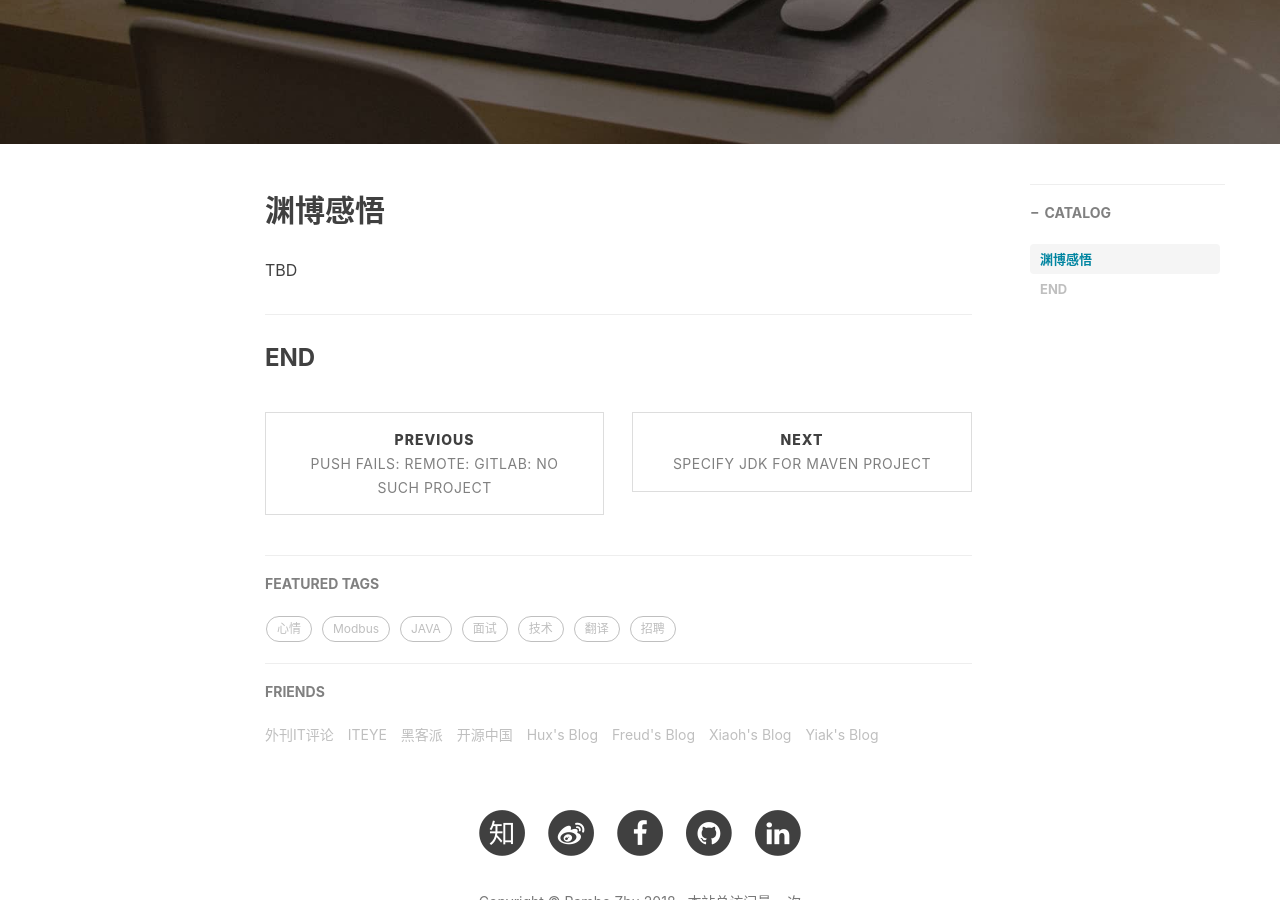
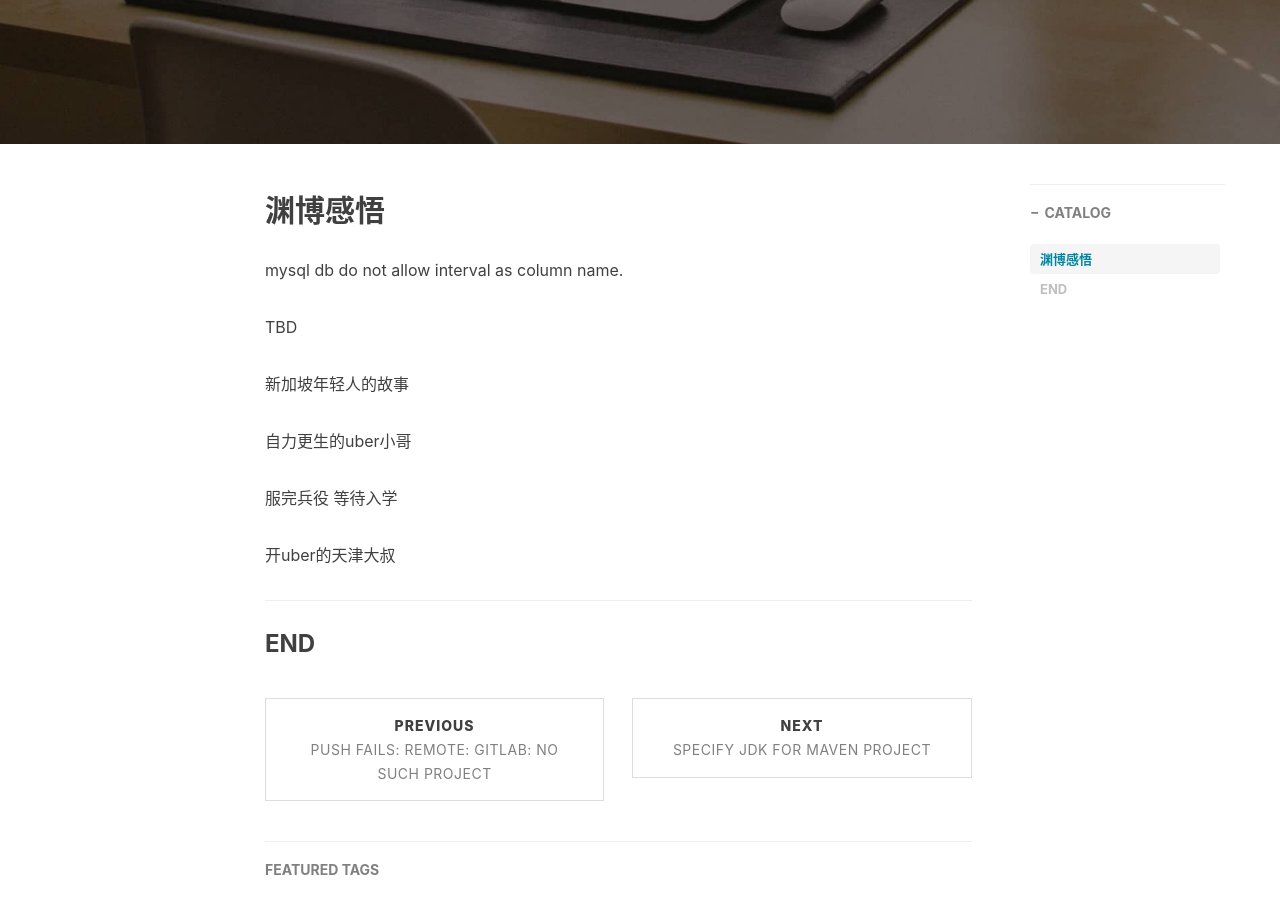
Before and after one commit to freerambo/freerambo.github.io, a Jekyll site: the page built from _posts/2018-03-24-Yuanbo-reflection.markdown, in a window 1280 px wide and 900 px high, scrolled down 379 px. Built offline with Jekyll 4.4.1, drawn with Linux system fonts in a browser that asks for light colours; nearby versions of some CDN libraries; comment, search, counter and statistics services are not loaded.

Commit message:
add a reflection for real life stories

```diff
--- a/_posts/2018-03-24-Yuanbo-reflection.markdown
+++ b/_posts/2018-03-24-Yuanbo-reflection.markdown
@@ -16,7 +16,20 @@ tags:
 ## 渊博感悟
 
 
+mysql db do not allow interval as column name.
+
 TBD
+
+新加坡年轻人的故事
+
+自力更生的uber小哥
+
+服完兵役 等待入学
+
+
+开uber的天津大叔
+
+
 
 ---
 
```
